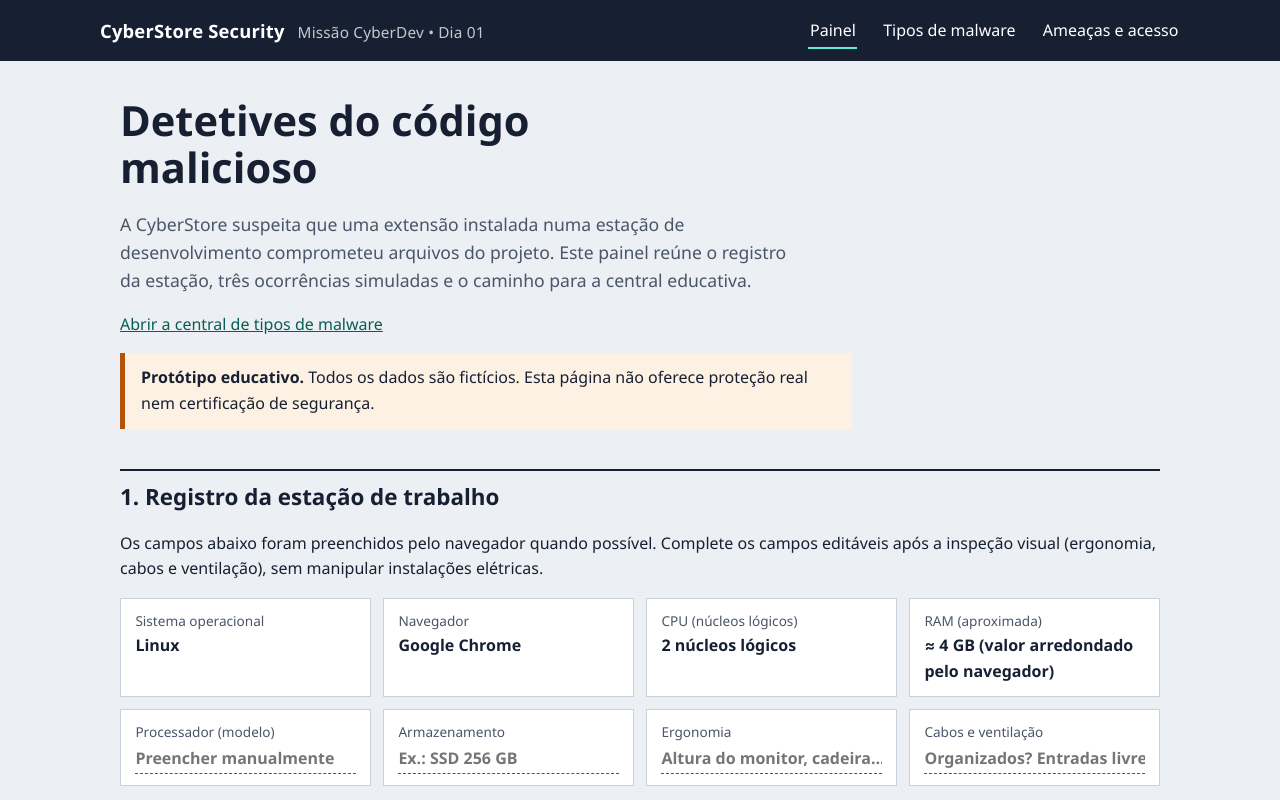
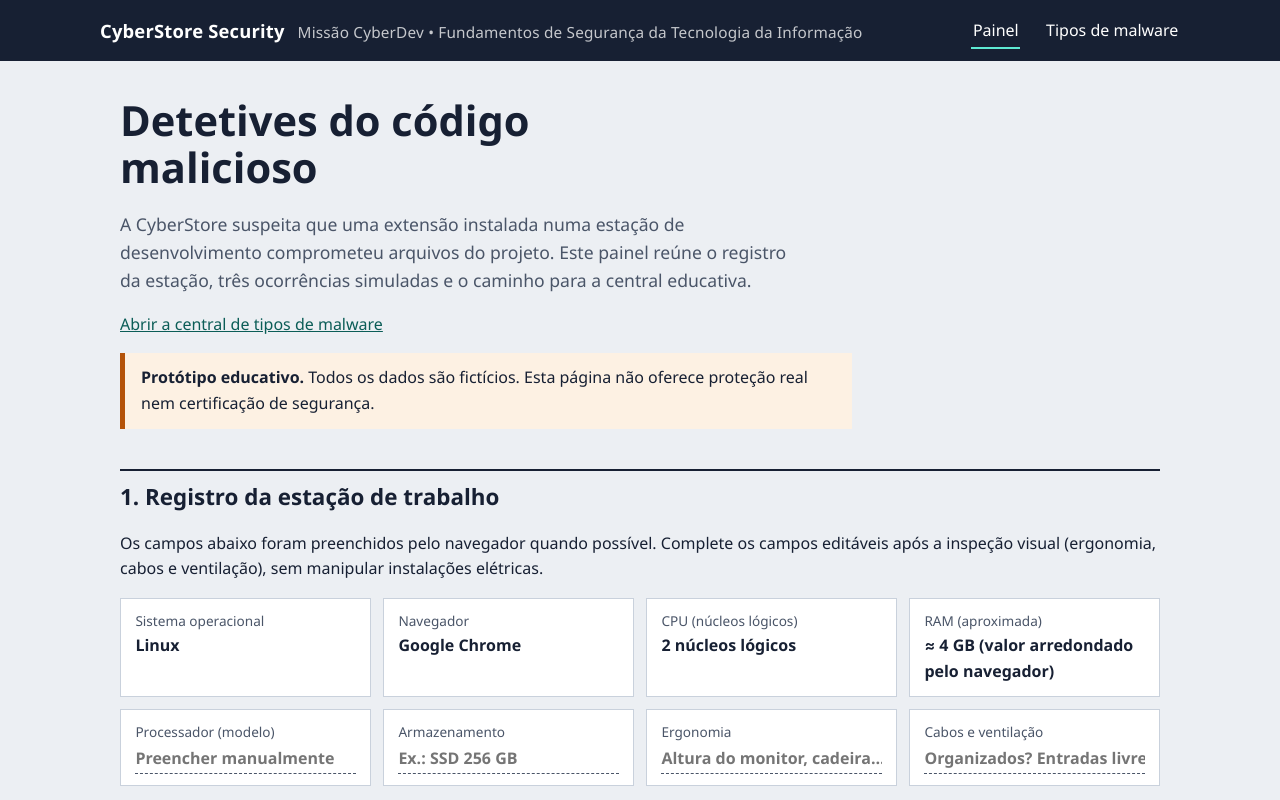
Before and after one commit to JorgeNoolasco/cyberstore-security, a plain HTML site: page index.html in a window 1280 px wide. Shown: the top 800 px of the page. Drawn offline with Linux system fonts and the light colour scheme.

Commit message:
Update index.html

```diff
--- a/index.html
+++ b/index.html
@@ -9,11 +9,10 @@
 <body>
 <a class="pular" href="#conteudo">Ir para o conteúdo</a>
 <header class="topo"><div class="in">
-  <div class="marca">CyberStore Security <small>Missão CyberDev • Dia 01</small></div>
+<div class="marca">CyberStore Security <small>Missão CyberDev • Fundamentos de Segurança da Tecnologia da Informação</small></div>
   <nav aria-label="Principal">
     <a href="index.html" aria-current="page">Painel</a>
     <a href="malware.html">Tipos de malware</a>
-    <a href="ameacas.html">Ameaças e acesso</a>
   </nav>
 </div></header>
 
```
